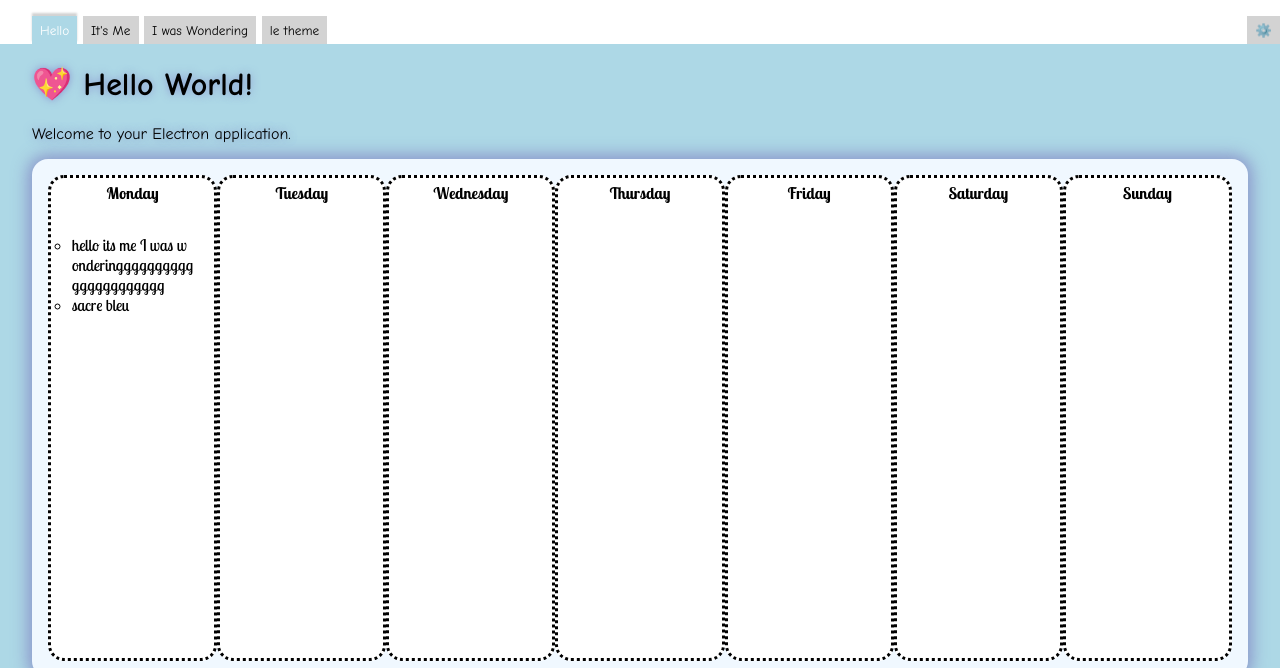
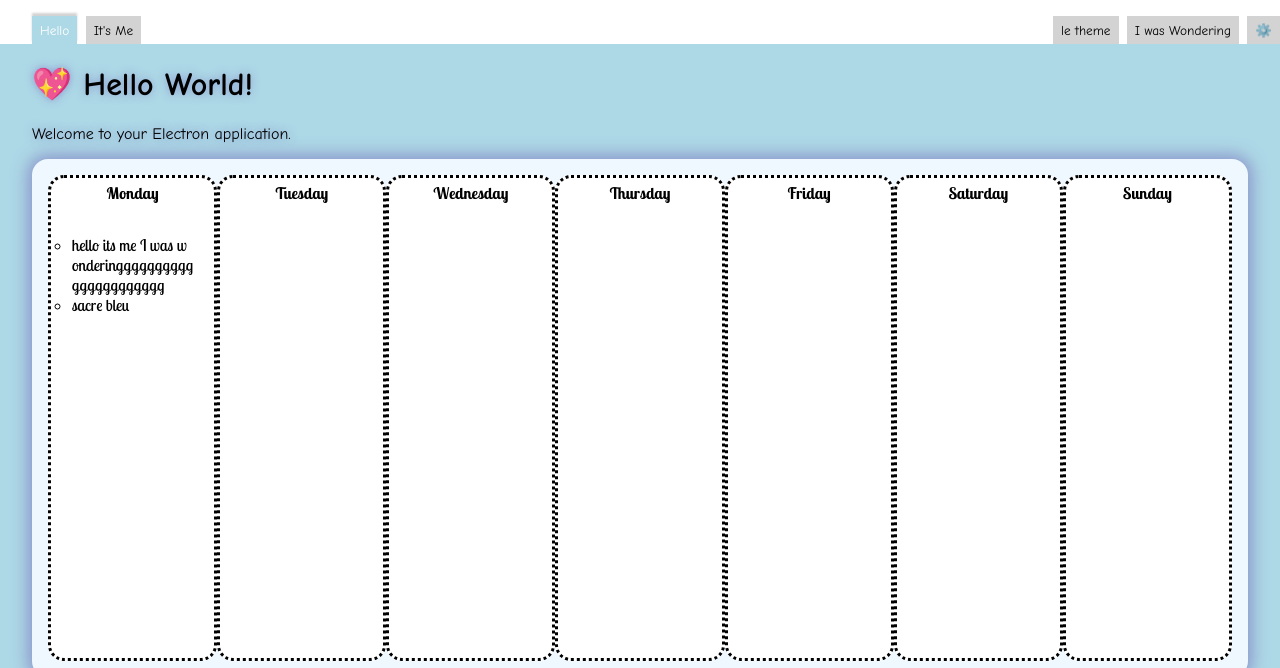
Before and after one commit to monsieurjonees/electron-test, a website built with Vite: page index.html in a window 1280 px wide. Shown: the top 668 px of the page. Built offline with nearby package versions, Linux system fonts and the light colour scheme.

Commit message:
More theme & UI work

```diff
--- a/index.html
+++ b/index.html
@@ -14,14 +14,14 @@
   </head>
   <header>
     <div class="TabBar">
-      <!--Left to Right-->
       <button class="TabButton active" name="Hello" style="margin-left: 2rem;">Hello</button>
       <button class="TabButton" name="ItsMe">It's Me</button>
 
-      <!--Right to left-->
-      <button class="TabButton" style="float: right;" name="Settings">⚙️</button>
-      <button class="TabButton" style=" min-width: 2rem;" name="Wondering">I was Wondering</button>
-      <button class="TabButton" style="" name="Customizer">le theme</button>
+      <div style="flex-grow: 1;"></div>
+
+      <button class="TabButton" name="Customizer">le theme</button>
+      <button class="TabButton" style="min-width: 2rem;" name="Wondering">I was Wondering</button>
+      <button class="TabButton" style="margin-right: 0;" name="Settings">⚙️</button>
     </div>
   </header>
   <body>
--- a/src/index.css
+++ b/src/index.css
@@ -27,6 +27,7 @@ html {
 }
 
 .TabBar {
+  display: flex;
   background-color: white;
   justify-content: space-between;
 }
@@ -39,8 +40,8 @@ html {
   margin-top: 1rem;
   padding-left: 1ch;
   padding-right: 1ch;
-  /* margin-right: 0.5ch;
-  margin-left: 0.5ch; */
+  margin-right: 0.5ch;
+  margin-left: 0.5ch;
   min-width: fit-content;
 }
 
--- a/src/themes/gray.css
+++ b/src/themes/gray.css
@@ -5,7 +5,7 @@ body {
     text-shadow: 0 0 2ch ;
 }
 
-.TabBar{
+.TabBar {
     background-color: dimgray;
 }
 
--- /dev/null
+++ b/src/themes/strawberry.css
@@ -0,0 +1,23 @@
+
+body {
+    font-family: fantasy;
+    color: hotpink;
+    text-shadow: 0 0 2ch deeppink;
+}
+
+.TabBar {
+    background-color: pink;
+}
+
+html {
+    background-color: lightpink;
+}
+
+.TabButton {
+    font-family: fantasy;
+    color: fuchsia;
+}
+
+.TabButton:hover {
+    background-color: lightpink;
+}
```
